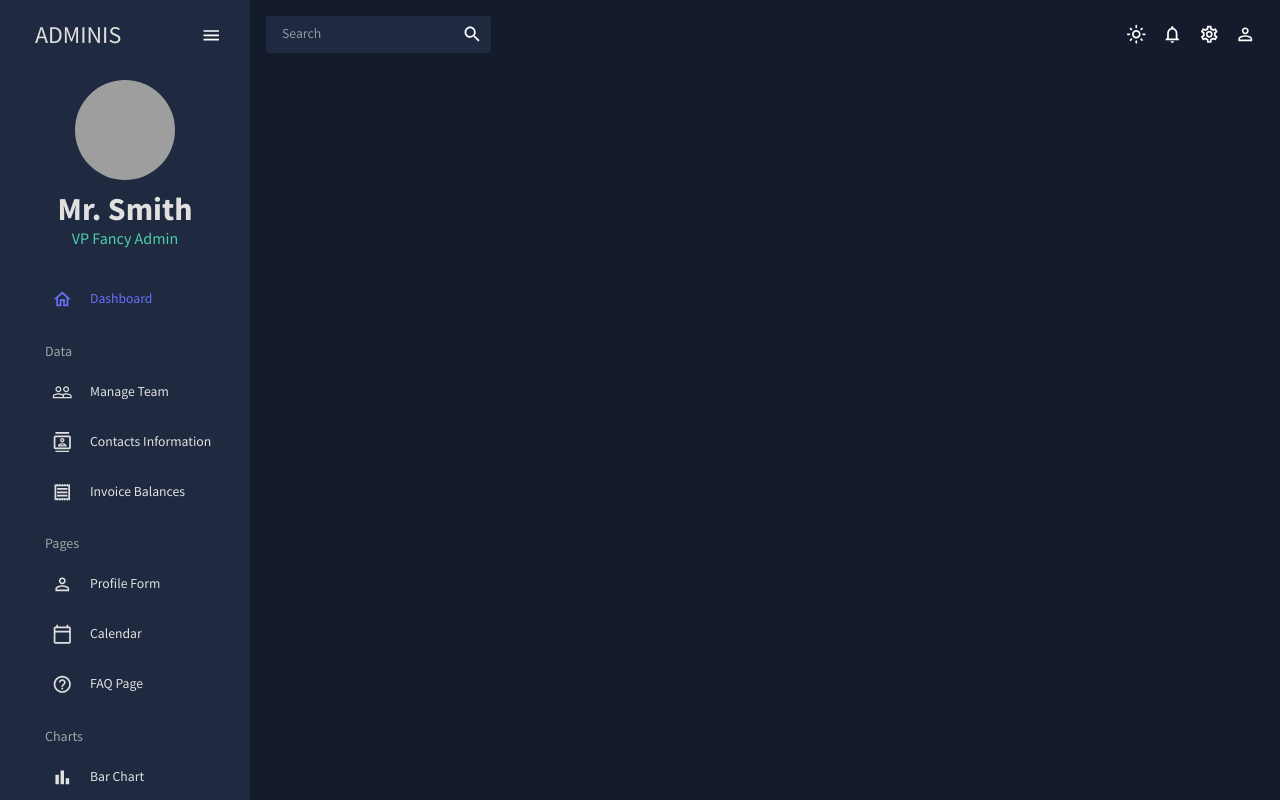
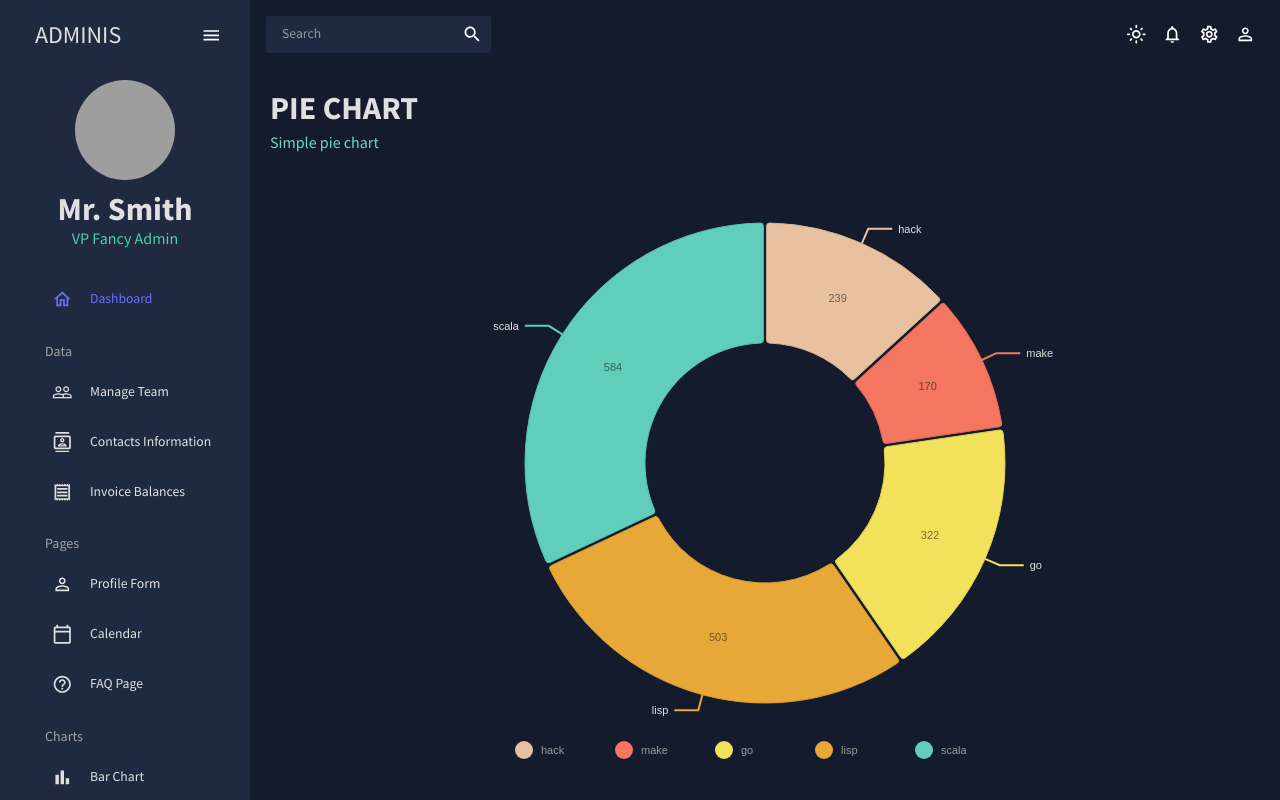
Before and after one commit to matheusalencar23/react-admin, a React (Create React App) app: page /pie in a window 1280 px wide. Built offline with nearby package versions, Linux system fonts and the light colour scheme; grey boxes are pictures that could not be loaded.

Commit message:
creating pie chart

```diff
--- a/src/App.js
+++ b/src/App.js
@@ -11,7 +11,7 @@
 import Bar from "./scenes/bar";
 import Form from "./scenes/form";
 // import Line from "./scenes/dashboard";
-// import Pie from "./scenes/dashboard";
+import Pie from "./scenes/pie";
 import FAQ from "./scenes/faq";
 // import Geography from "./scenes/dashboard";
 import Calendar from "./scenes/calendar";
@@ -36,7 +36,7 @@
                 <Route path="/bar" element={<Bar />} />
                 <Route path="/form" element={<Form />} />
                 {/* <Route path="/line" element={<Line />} /> */}
-                {/* <Route path="/pie" element={<Pie />} /> */}
+                <Route path="/pie" element={<Pie />} />
                 <Route path="/faq" element={<FAQ />} />
                 {/* <Route path="/geography" element={<Geography />} /> */}
                 <Route path="/calendar" element={<Calendar />} />
--- /dev/null
+++ b/src/components/PieChart.jsx
@@ -0,0 +1,106 @@
+import { ResponsivePie } from "@nivo/pie";
+import { useTheme } from "@mui/material";
+import { tokens } from "../theme";
+import { mockPieData as data } from "../data/mockData";
+
+const PieChart = () => {
+  const theme = useTheme();
+  const colors = tokens(theme.palette.mode);
+
+  return (
+    <ResponsivePie
+      data={data}
+      theme={{
+        axis: {
+          domain: {
+            line: {
+              stroke: colors.gray[100],
+            },
+          },
+          legend: {
+            text: {
+              fill: colors.gray[100],
+            },
+          },
+          ticks: {
+            line: {
+              stroke: colors.gray[100],
+              strokeWidth: 1,
+            },
+            text: {
+              fill: colors.gray[100],
+            },
+          },
+        },
+        legends: {
+          text: {
+            fill: colors.gray[100],
+          },
+        },
+        tooltip: {
+          container: {
+            color: colors.gray[400],
+          },
+        },
+      }}
+      margin={{ top: 40, right: 80, bottom: 80, left: 80 }}
+      innerRadius={0.5}
+      padAngle={0.7}
+      cornerRadius={3}
+      activeOuterRadiusOffset={8}
+      borderWidth={1}
+      borderColor={{
+        from: "color",
+        modifiers: [["darker", 0.2]],
+      }}
+      arcLinkLabelsSkipAngle={10}
+      arcLinkLabelsTextColor={colors.gray[100]}
+      arcLinkLabelsThickness={2}
+      arcLinkLabelsColor={{ from: "color" }}
+      arcLabelsSkipAngle={10}
+      arcLabelsTextColor={{
+        from: "color",
+        modifiers: [["darker", 2]],
+      }}
+      defs={[
+        {
+          id: "dots",
+          type: "patternDots",
+          background: "inherit",
+          color: "rgba(255, 255, 255, 0.3)",
+          size: 4,
+          padding: 1,
+          stagger: true,
+        },
+        {
+          id: "lines",
+          type: "patternLines",
+          background: "inherit",
+          color: "rgba(255, 255, 255, 0.3)",
+          rotation: -45,
+          lineWidth: 6,
+          spacing: 10,
+        },
+      ]}
+      legends={[
+        {
+          anchor: "bottom",
+          direction: "row",
+          justify: false,
+          translateX: 0,
+          translateY: 56,
+          itemsSpacing: 0,
+          itemWidth: 100,
+          itemHeight: 18,
+          itemTextColor: "#999",
+          itemDirection: "left-to-right",
+          itemOpacity: 1,
+          symbolSize: 18,
+          symbolShape: "circle",
+        },
+      ]}
+    />
+  );
+};
+
+export default PieChart;
--- /dev/null
+++ b/src/scenes/pie/index.jsx
@@ -0,0 +1,16 @@
+import { Box } from "@mui/material";
+import Header from "../../components/Header";
+import PieChart from "../../components/PieChart";
+
+const Pie = () => {
+  return (
+    <Box m="20px">
+      <Header title="PIE CHART" subtitle="Simple pie chart" />
+      <Box height="75vh">
+        <PieChart />
+      </Box>
+    </Box>
+  );
+};
+
+export default Pie;
```
